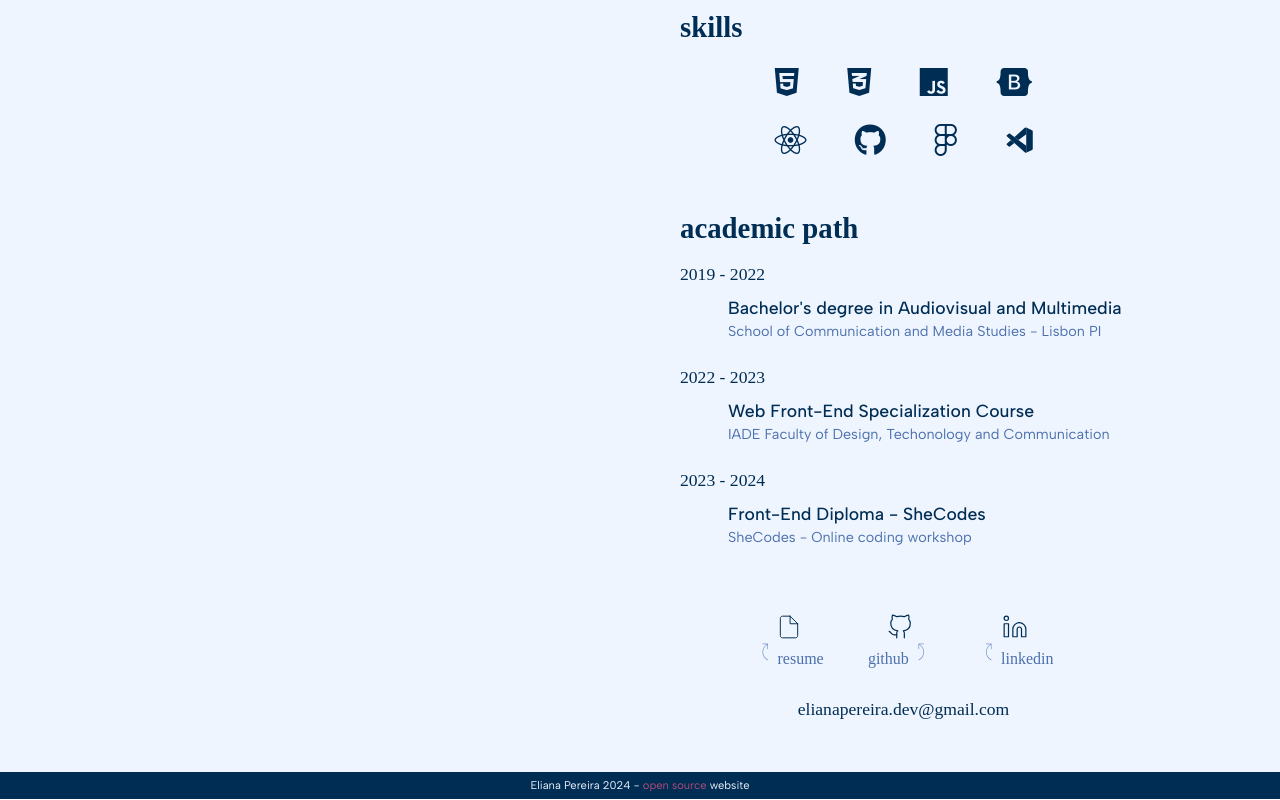
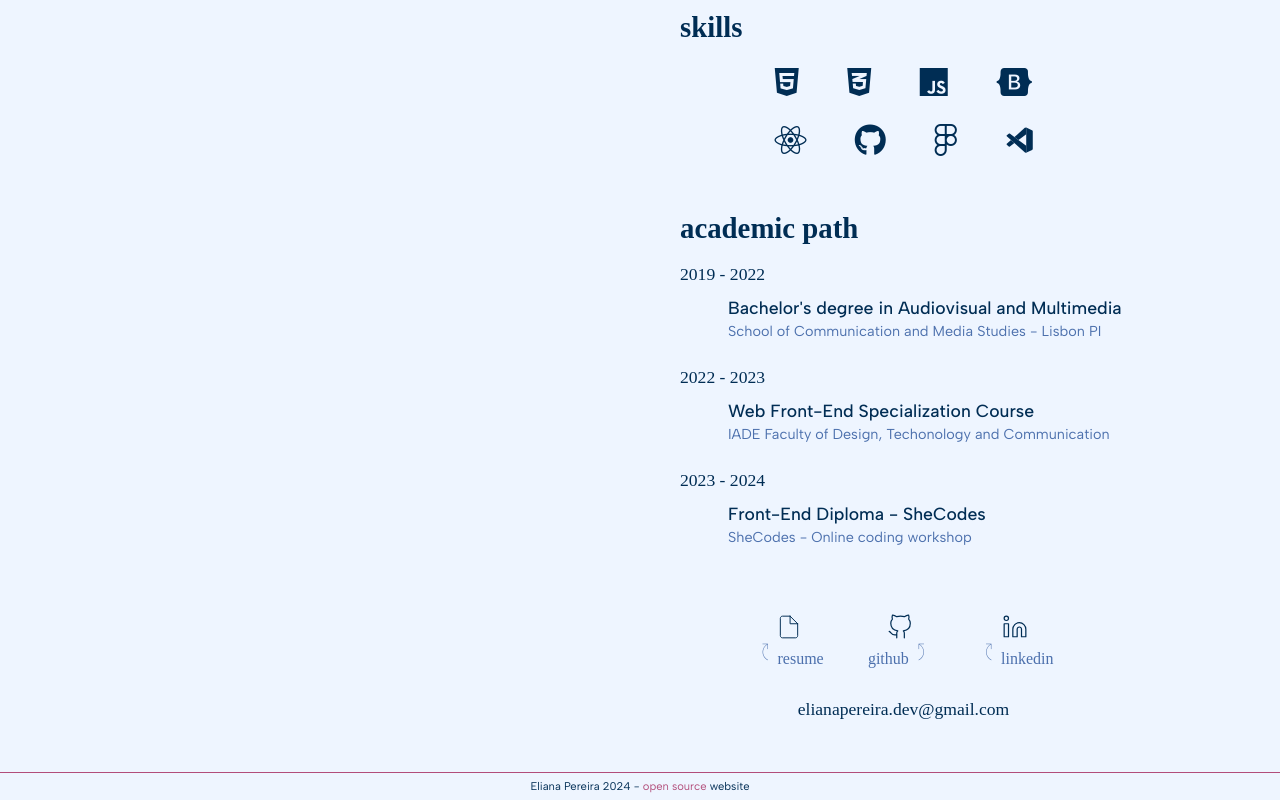
Before and after one commit to Eli032501/eliana-website, a React (Create React App) app: page /#/ in a window 1280 px wide. Shown: the part 663-1463 px from the top of the page. Built offline with nearby package versions, Linux system fonts and the light colour scheme; a web font is replaced by a local one.

Commit message:
footer colrs change and margins in contacts

```diff
--- a/src/App.css
+++ b/src/App.css
@@ -93,8 +93,9 @@ h4 {
   font-size: 0.7em;
   padding: 0.3rem 0.6rem;
   text-align: center;
-  background-color: var(--primary-color);
-  color: var(--secundary-color);
+  background-color: var(--secundary-color);
+  color: var(--primary-color);
+  border-top: solid 1px var(--fourth-color);
 }
 .App .footer a {
   color: var(--fourth-color);
@@ -123,8 +124,6 @@ h4 {
   display: none;
 }
 #myApp.dark .footer {
-  background-color: var(--secundary-color);
-  color: var(--primary-color);
   border-top: solid 1px var(--fifth-color);
 }
 #myApp.dark .footer a {
--- a/src/pages/contacts.css
+++ b/src/pages/contacts.css
@@ -6,8 +6,11 @@
 }
 .Contacts .SocialSection .social-footer {
   max-width: 400px;
+  margin-bottom: 1rem;
 }
-
+.Contacts .SocialSection .social-footer .gr-icon {
+  margin-top: 2rem;
+}
 @media (min-width: 400px) {
   .Contacts {
     max-width: 600px;
```
